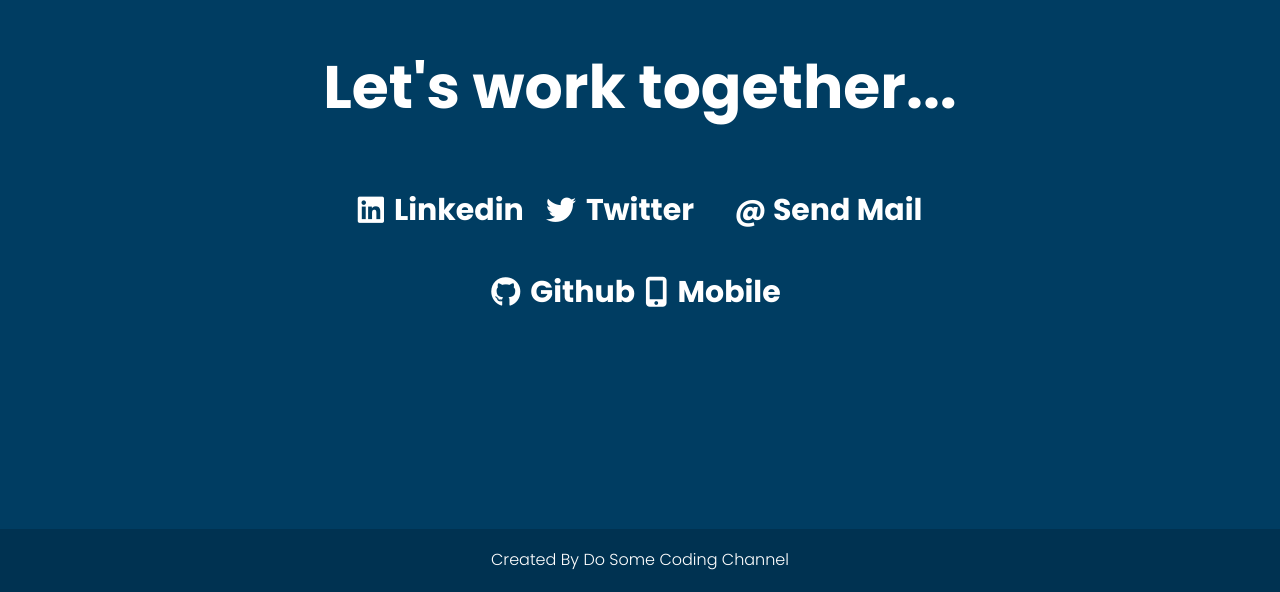
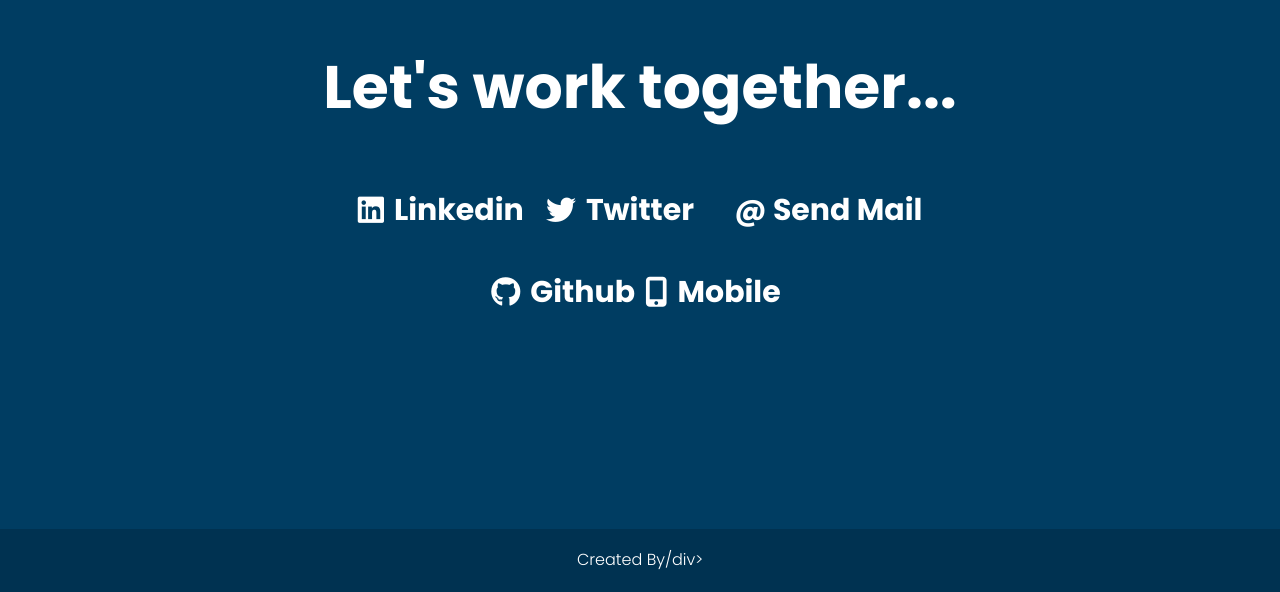
Before and after one commit to DrAtulkumar/Portfolio, a plain HTML site: page index.html in a window 1280 px wide. Shown: the part 2284-2876 px from the top of the page. Drawn offline with nearby package versions, Linux system fonts and the light colour scheme.

Commit message:
Update index.html

```diff
--- a/index.html
+++ b/index.html
@@ -174,7 +174,7 @@
       </section>
     </main>
     <footer>
-      <div class="container">Created By Do Some Coding Channel</div>
+      <div class="container">Created By/div>
     </footer>
   </body>
 </html>
```
